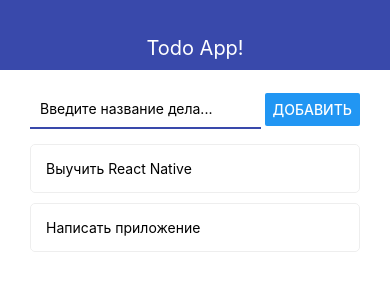
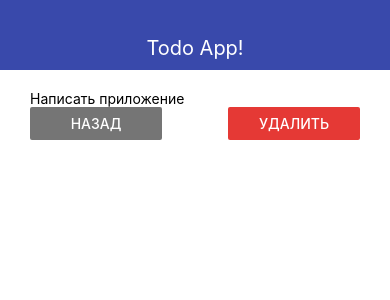
Before and after one commit to Da1man/udemytutorial, a React Native app: screen / in a window 390 px wide. Shown: the top 300 px of the page. Built offline with nearby package versions, Linux system fonts and the light colour scheme.

Commit message:
lesson 26 done

```diff
--- a/App.js
+++ b/App.js
@@ -14,7 +14,7 @@ import {MainScreen} from './src/screens/MainScreen';
 import {TodoScreen} from './src/screens/TodoScreen';
 
 const App: () => React$Node = () => {
-    const [todoId, setTodoId] = useState(null);
+    const [todoId, setTodoId] = useState('2');
     const [todos, setTodos] = useState([
       {id: '1', title: 'Выучить React Native'},
       {id: '2', title: 'Написать приложение'},
--- a/src/screens/TodoScreen.js
+++ b/src/screens/TodoScreen.js
@@ -6,9 +6,30 @@ export const TodoScreen = ({goBack, todo}) => {
   return (
     <View>
       <Text>{todo.title}</Text>
-      <Button title={'Назад'} onPress={goBack}/>
+      <View style={styles.buttons}>
+        <View style={styles.button}>
+          <Button
+            title={'Назад'}
+            onPress={goBack}
+            color={'#757575'}/>
+        </View>
+        <View style={styles.button}>
+          <Button
+            title={'Удалить'}
+            color={'#e53935'}
+            onPress={() => console.log('delete')}/>
+        </View>
+      </View>
     </View>
   );
 };
 
-const styles = StyleSheet.create({});
+const styles = StyleSheet.create({
+  buttons: {
+    flexDirection: 'row',
+    justifyContent: 'space-between',
+  },
+  button: {
+    width: '40%'
+  }
+});
```
